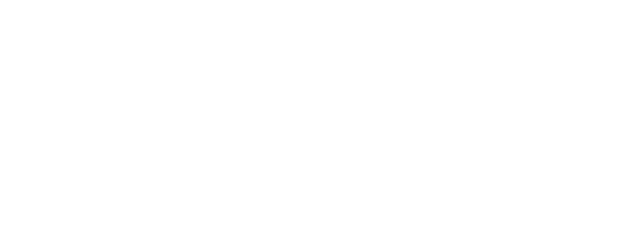
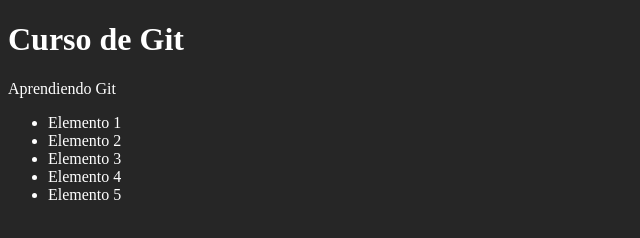
Before and after one commit to msolisb/curso-git-jonMircha, a plain HTML site: page nosotros.html in a window 1280 px wide. Shown: the whole page, without its empty margins (0-640 px from the left). Drawn offline with Linux system fonts and the light colour scheme.

Commit message:
Modificnado archivo nosotros.html

```diff
--- a/nosotros.html
+++ b/nosotros.html
@@ -4,7 +4,19 @@
     <meta charset="UTF-8" />
     <meta http-equiv="X-UA-Compatible" content="IE=edge" />
     <meta name="viewport" content="width=device-width, initial-scale=1.0" />
+    <link rel="stylesheet" href="styles.css" />
     <title>Aprendiendo Git</title>
   </head>
-  <body></body>
+  <body>
+    <h1>Curso de Git</h1>
+    <p>Aprendiendo Git</p>
+
+    <ul>
+      <li>Elemento 1</li>
+      <li>Elemento 2</li>
+      <li>Elemento 3</li>
+      <li>Elemento 4</li>
+      <li>Elemento 5</li>
+    </ul>
+  </body>
 </html>
```
